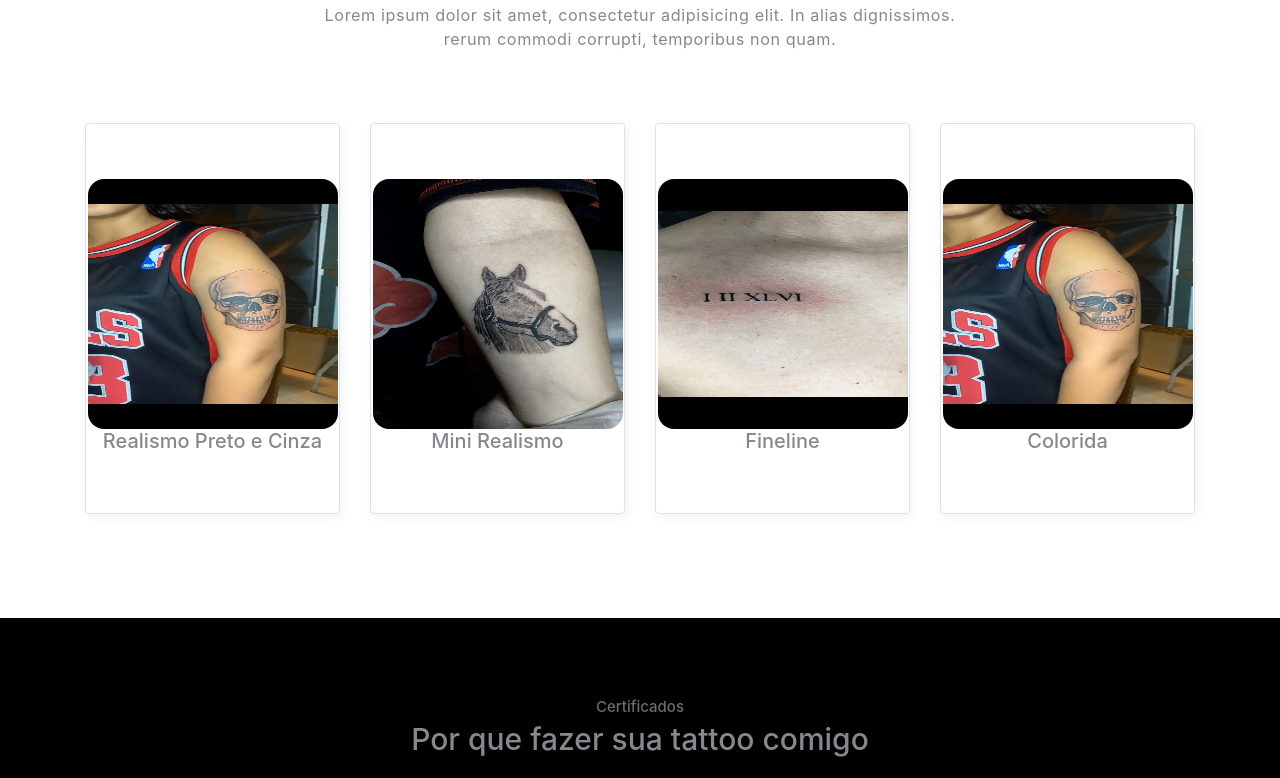
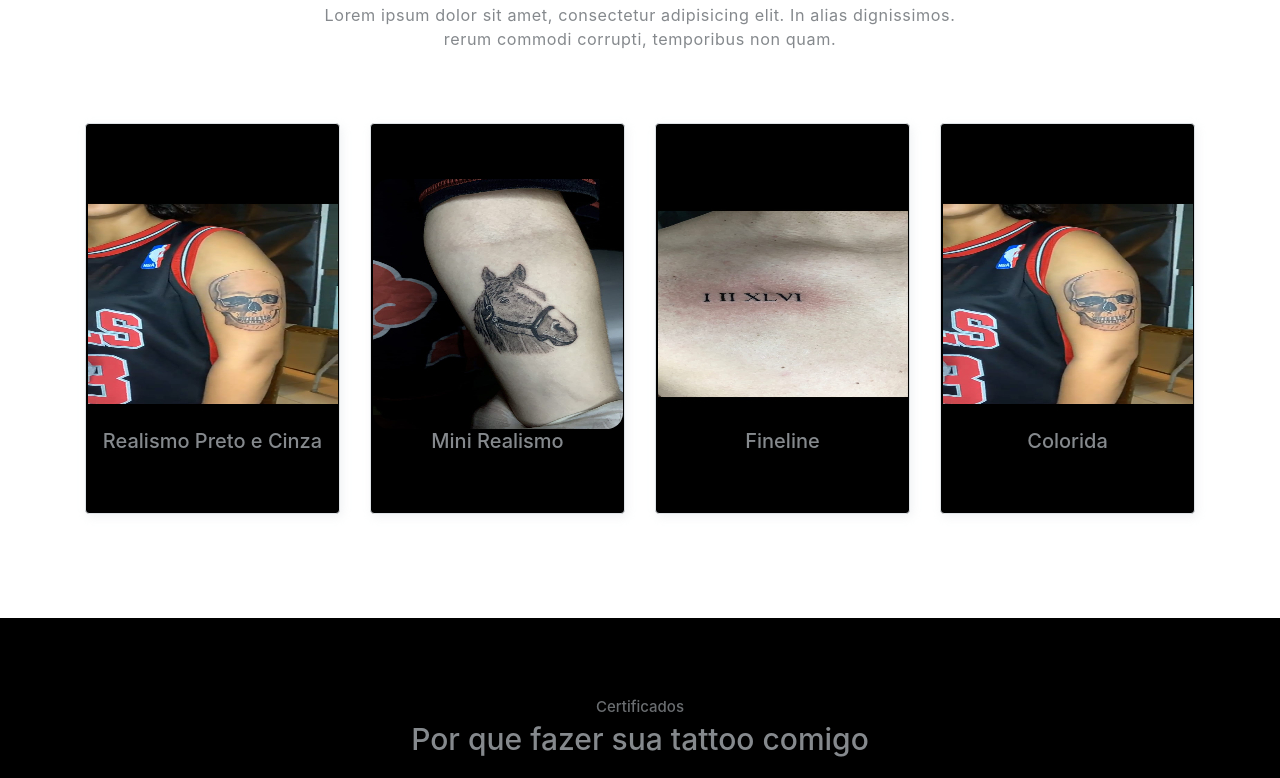
Before and after one commit to alexandredeoliveiraneto/portfolio-tattoo, a plain HTML site: page index.html in a window 1280 px wide. Shown: the part 1497-2275 px from the top of the page. Drawn offline with Linux system fonts and the light colour scheme.

Commit message:
modificação de layout

```diff
--- a/index.html
+++ b/index.html
@@ -118,7 +118,7 @@
 
             <div class="row">
                 <div class="col-sm-6 col-md-3 mb-4">
-                    <div class="custom-card card border">
+                    <div class="custom-card card border"  style="background-color: black;">
                         <div class="card-body">
                             <a class="thumbnail">
                                 <img src="./assets/imgs/realismo.jpg" style="border-radius: 1rem;"  alt="" srcset="">
@@ -129,7 +129,7 @@
                     </div>
                 </div>
                 <div class="col-sm-6 col-md-3 mb-4">
-                    <div class="custom-card card border">
+                    <div class="custom-card card border"  style="background-color: black;">
                         <div class="card-body">
                             <a class="thumbnail">
                                 <img src="./assets/imgs/minirealismo.jpg" style="border-radius: 1rem;" alt="" srcset="">
@@ -140,7 +140,7 @@
                     </div>
                 </div>
                 <div class="col-sm-6 col-md-3 mb-4">
-                    <div class="custom-card card border">
+                    <div class="custom-card card border"  style="background-color: black;">
                         <div class="card-body">
                             <a class="thumbnail">
                                 <img src="./assets/imgs/fineline.jpg" style="border-radius: 1rem;"  alt="" srcset="">
@@ -150,7 +150,7 @@
                     </div>
                 </div>
                 <div class="col-sm-6 col-md-3 mb-4">
-                    <div class="custom-card card border">
+                    <div class="custom-card card border"  style="background-color: black;">
                         <div class="card-body">
                             <a class="thumbnail">
                                 <img src="./assets/imgs/realismo.jpg" style="border-radius: 1rem;"  alt="" srcset="">
@@ -311,7 +311,7 @@
             <h6 class="section-title mb-4">Entre em contato comigo</h6>
             <p class="mb-5 pb-4">Lorem ipsum dolor sit amet, consectetur adipisicing elit. In alias dignissimos. <br> rerum commodi corrupti, temporibus non quam.</p>
 
-            <a class="- btn btn-primary rounded ml-4" href="https://api.whatsapp.com/send?phone=5513997764766">Fale comigo</a>
+            <a class="- btn btn-dark rounded ml-4" style="background-color: black;" href="https://api.whatsapp.com/send?phone=5513997764766">Fale comigo</a>
         </div>
     </section>
     <!-- End of Contact Section -->
```
